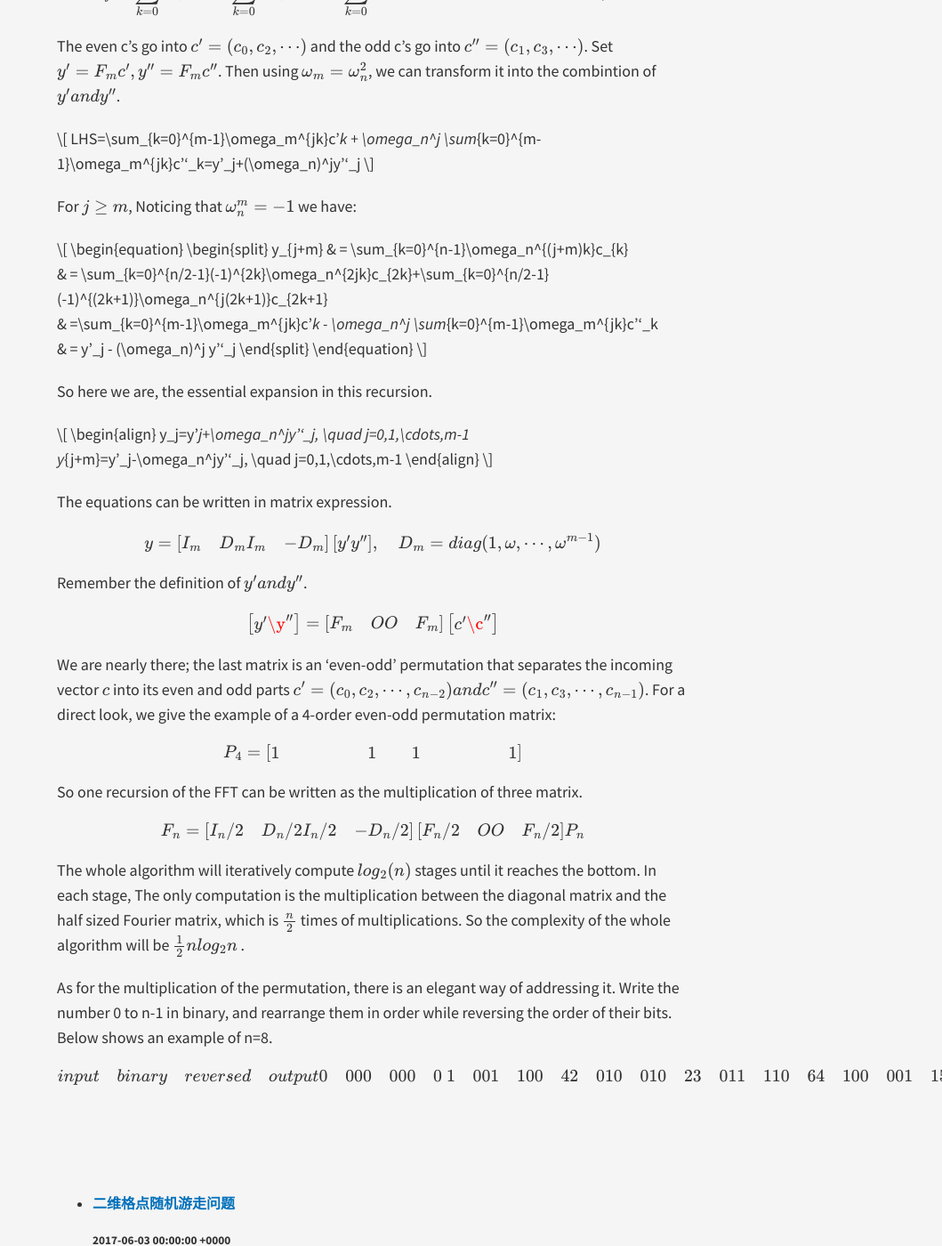
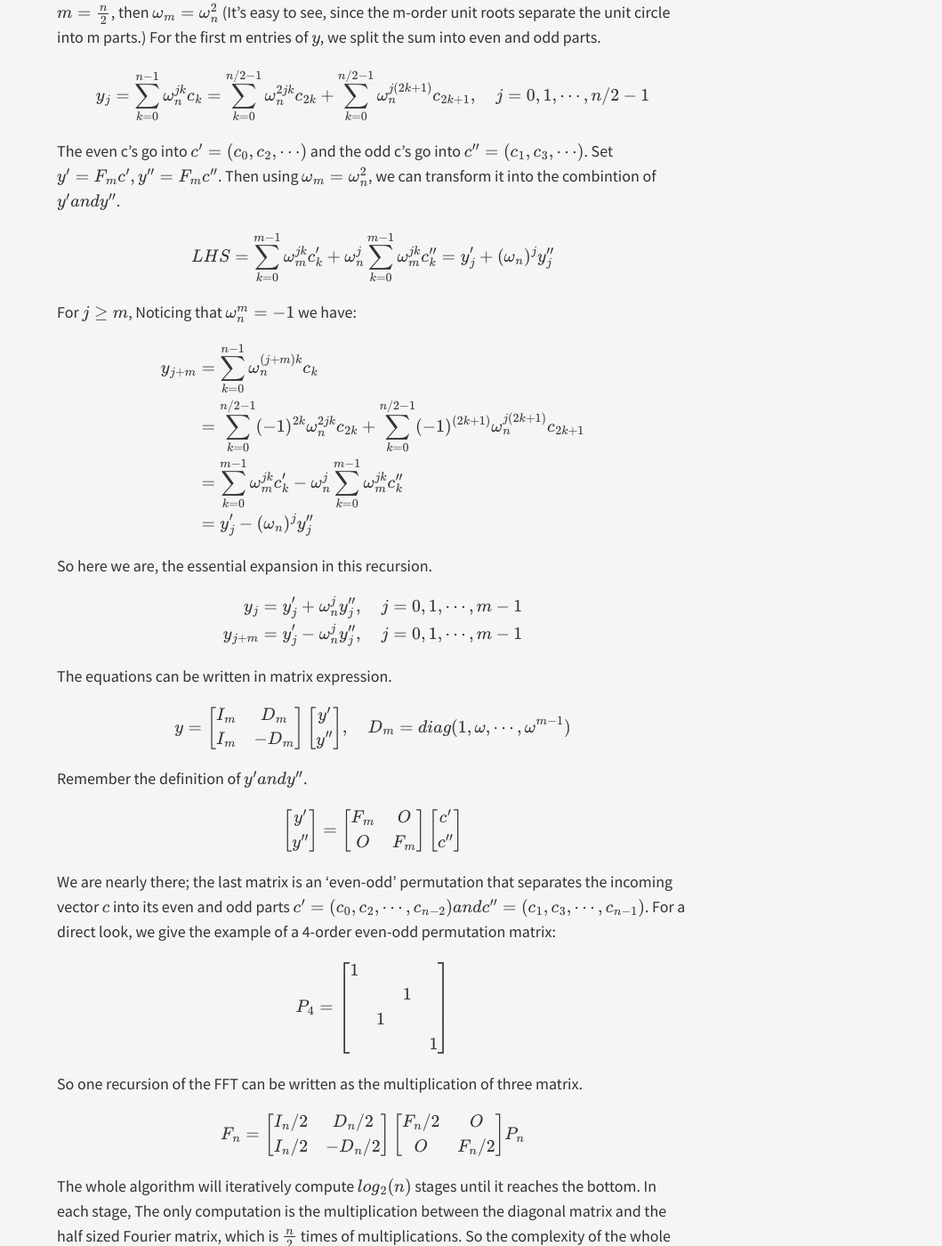
Before and after one commit to haozheji/old-webside, a Jekyll site: the page built from _posts/2017-06-15-How-does-FFT-work?.md, in a window 1280 px wide and 1400 px high, scrolled down 938 px. Shown: the whole window at 89% size, without its empty margins (221-1280 px from the left). Built offline with Jekyll 4.4.1, drawn with Linux system fonts in a browser that asks for light colours; nearby versions of some CDN libraries; formulas are drawn with MathJax 3; some of the changed text lies outside the part shown.

Commit message:
Update 2017-06-15-How-does-FFT-work?.md

```diff
--- a/_posts/2017-06-15-How-does-FFT-work?.md
+++ b/_posts/2017-06-15-How-does-FFT-work?.md
@@ -5,7 +5,11 @@ title: How does FFT work?
 
 Let's first start with DFT (Discrete Fourier Transform)
 
-\\[
+
+{% raw %}
+
+
+$$
 \begin{bmatrix}
 y_1\\\
 y_2\\\
@@ -27,7 +31,7 @@ c_3\\\
 \vdots\\\
 c_n
 \end{bmatrix},\quad \omega=e^{\frac{2\pi i}{n}}
-\\]
+$$
 
 <!--more-->
 
@@ -51,13 +55,13 @@ For the first m entries of \\(y\\), we split the sum into even and odd parts.
 \\[y_j=\sum_{k=0}^{n-1}\omega_n^{jk}c_k=\sum_{k=0}^{n/2-1}\omega_n^{2jk}c_{2k}+\sum_{k=0}^{n/2-1}\omega_n^{j(2k+1)}c_{2k+1}, \quad j=0,1,\cdots, n/2-1\\]
 The even c's go into \\(c'=(c_0,c_2,\cdots)\\) and the odd c's go into \\(c''=(c_1,c_3,\cdots)\\). Set \\(y'=F_mc',y'\'=F_mc''\\). Then using \\(\omega_m=\omega_n^2\\), we can transform it into the combintion of \\(y' and y''\\).
 
-\\[
+$$
 LHS=\sum_{k=0}^{m-1}\omega_m^{jk}c'_k + \omega_n^j \sum_{k=0}^{m-1}\omega_m^{jk}c''_k=y'_j+(\omega_n)^jy''_j
-\\]
+$$
 
 For \\(j\ge m\\), Noticing that \\(\omega_n^m=-1\\) we have:
 
-\\[
+$$
 \begin{equation}
 \begin{split}
 y_{j+m} & = \sum_{k=0}^{n-1}\omega_n^{(j+m)k}c_{k} \\
@@ -66,20 +70,20 @@ y_{j+m} & = \sum_{k=0}^{n-1}\omega_n^{(j+m)k}c_{k} \\
 & = y'_j - (\omega_n)^j y''_j
 \end{split}
 \end{equation}
-\\]
+$$
 
 So here we are, the essential expansion in this recursion.
 
-\\[
+$$
 \begin{align}
 y_j=y'_j+\omega_n^jy''_j, \quad j=0,1,\cdots,m-1 \\
 y_{j+m}=y'_j-\omega_n^jy''_j, \quad j=0,1,\cdots,m-1
 \end{align}
-\\]
+$$
 
 The equations can be written in matrix expression.
 
-\\[
+$$
 y=
 \begin{bmatrix}
 I_m & D_m \\
@@ -89,11 +93,11 @@ I_m & -D_m
 y'\\
 y''
 \end{bmatrix}, \quad D_m=diag(1,\omega,\cdots, \omega^{m-1})
-\\]
+$$
 
 Remember the definition of \\(y' and y''\\).
 
-\\[
+$$
 \begin{bmatrix}
 y'\\y''
 \end{bmatrix}=
@@ -104,22 +108,22 @@ O&F_m
 \begin{bmatrix}
 c'\\c''
 \end{bmatrix}
-\\]
+$$
 
 We are nearly there; the last matrix is an 'even-odd' permutation that separates the incoming vector \\(c\\) into its even and odd parts \\(c'=(c_0,c_2,\cdots,c_{n-2}) and c''=(c_1, c_3,\cdots,c_{n-1})\\). For a direct look, we give the example of a 4-order even-odd permutation matrix:
 
-\\[
+$$
 P_4=\begin{bmatrix}
 1 &&&\\
 &&1&\\
 &1&&\\
 &&&1
 \end{bmatrix}
-\\]
+$$
 
 So one recursion of the FFT can be written as the multiplication of three matrix.
 
-\\[
+$$
 F_n=
 \begin{bmatrix}
 I_n/2 & D_n/2 \\
@@ -130,13 +134,13 @@ F_n/2&O\\
 O& F_n/2
 \end{bmatrix}
 P_n
-\\]
+$$
 
 The whole algorithm will iteratively compute \\(log_2(n)\\) stages until it reaches the bottom. In each stage, The only computation is the multiplication between the diagonal matrix and the half sized Fourier matrix, which is \\(\frac{n}{2}\\) times of multiplications. So the complexity of the whole algorithm will be \\(\frac{1}{2}nlog_2n\\) .
 
 As for the multiplication of the permutation, there is an elegant way of addressing it. Write the number 0 to n-1 in binary,  and rearrange them in order while reversing the order of their bits. Below shows an example of n=8.
 
-\\[
+$$
 \begin{matrix}
 input& binary& reversed & output\\
 0& 000& 000 & 0\\
@@ -148,4 +152,9 @@ input& binary& reversed & output\\
 6& 110& 011& 3\\
 7& 111& 111& 7\\
 \end{matrix}
-\\]
+$$
+
+
+
+
+{% endraw %}
```
